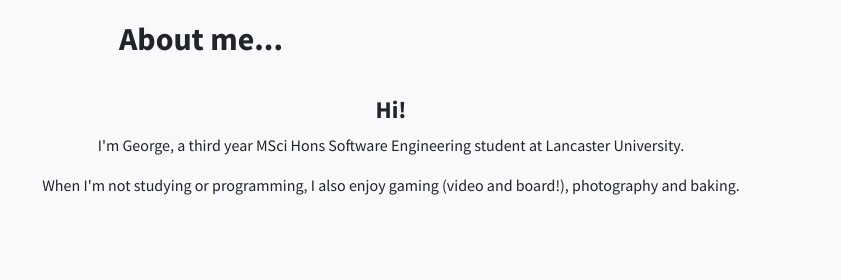
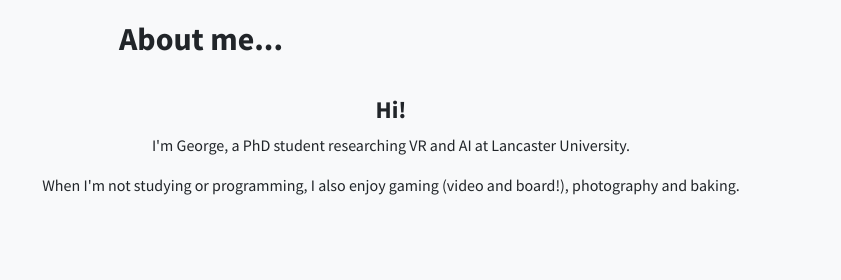
Before and after one commit to Duckmaster/duckmaster.github.io, a plain HTML site: page index.html in a window 1280 px wide. Shown: the part 900-1180 px from the top of the page, 439-1280 px from the left. Drawn offline with Linux system fonts and the light colour scheme.

Commit message:
Bio update

```diff
--- a/index.html
+++ b/index.html
@@ -80,7 +80,7 @@
         </div>
         <div class="col-8">
           <h4>Hi!</h4>
-          <p> I'm George, a third year MSci Hons Software Engineering student at Lancaster University. </p>
+          <p> I'm George, a PhD student researching VR and AI at Lancaster University. </p>
           <p> When I'm not studying or programming, I also enjoy gaming (video and board!), photography and baking. </p>
         </div>
       </div>
```
